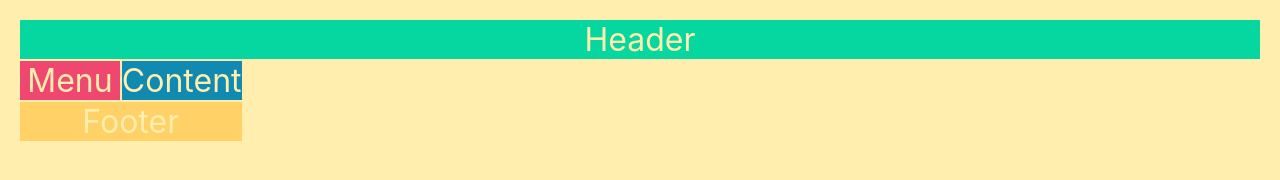
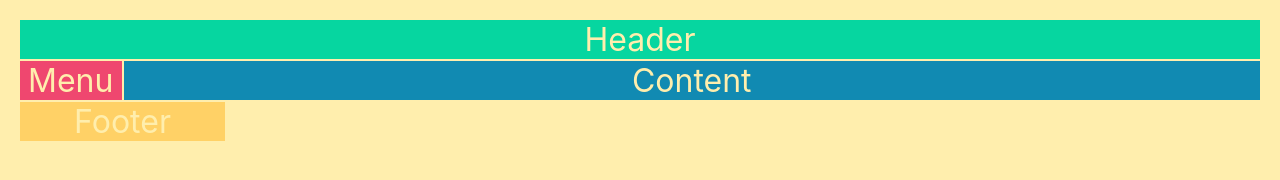
Before and after one commit to atifkarim/css-grid-example, a plain HTML site: page index.html in a window 1280 px wide. Drawn offline with Linux system fonts and the light colour scheme.

Commit message:
Set width for content dov

```diff
--- a/index.html
+++ b/index.html
@@ -19,6 +19,10 @@
         .footer{
             grid-column: 1/3;
         }
+
+        .content{
+            grid-column: 2 / -1;
+        }
     </style>
 </head>
 
```
